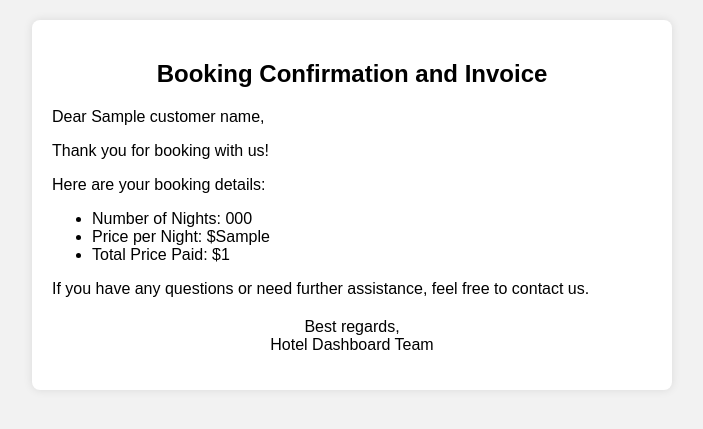
After one commit to Abudi7/Hotel-Dashboard-live-server, a Symfony app: template templates/email/booking_confirmation.html.twig in a window 1280 px wide. The commit adds this page. Shown: the top 429 px of the page, without its empty margins (288-991 px from the left). Run offline with Twig, Linux system fonts and the light colour scheme; the template is opened without the code that fills it: most values are stand-ins (such as "Sample title", 1, 10 or a date in 2020); some libraries are stand-ins or nearby versions.

Commit message:
Update the Header design.

```diff
--- /dev/null
+++ b/templates/email/booking_confirmation.html.twig
@@ -0,0 +1,57 @@
+<!DOCTYPE html>
+<html lang="en">
+<head>
+    <meta charset="UTF-8">
+    <meta name="viewport" content="width=device-width, initial-scale=1.0">
+    <title>Booking Confirmation and Invoice</title>
+    <style>
+        /* Add your CSS styles here */
+        body {
+            font-family: Arial, sans-serif;
+            margin: 0;
+            padding: 0;
+            background-color: #f2f2f2;
+        }
+        .container {
+            max-width: 600px;
+            margin: 20px auto;
+            padding: 20px;
+            background-color: #ffffff;
+            border-radius: 8px;
+            box-shadow: 0 0 10px rgba(0, 0, 0, 0.1);
+        }
+        .header {
+            text-align: center;
+            margin-bottom: 20px;
+        }
+        .booking-details {
+            margin-bottom: 20px;
+        }
+        .footer {
+            text-align: center;
+            margin-top: 20px;
+        }
+    </style>
+</head>
+<body>
+    <div class="container">
+        <div class="header">
+            <h2>Booking Confirmation and Invoice</h2>
+        </div>
+        <div class="booking-details">
+            <p>Dear {{ customerName }},</p>
+            <p>Thank you for booking with us!</p>
+            <p>Here are your booking details:</p>
+            <ul>
+                <li>Number of Nights: {{ numberOfNights }}</li>
+                <li>Price per Night: ${{ pricePerNight }}</li>
+                <li>Total Price Paid: ${{ totalPrice }}</li>
+            </ul>
+            <p>If you have any questions or need further assistance, feel free to contact us.</p>
+        </div>
+        <div class="footer">
+            <p>Best regards,<br>Hotel Dashboard Team</p>
+        </div>
+    </div>
+</body>
+</html>
```
Also changed, not shown: src/Controller/BookingController.php (+61 -4 lines), src/Entity/Booking.php (+21 -0 lines), src/Repository/BookingRepository.php (+15 -0 lines), templates/booking/success.html.twig (+22 -1 lines), templates/header.html.twig (+4 -6 lines), public/assets/css/header.css (added), public/img/image-rooms/Deluxe-Garden-View-Suite-66505b26989f1.jpg (added), 1 other file.
